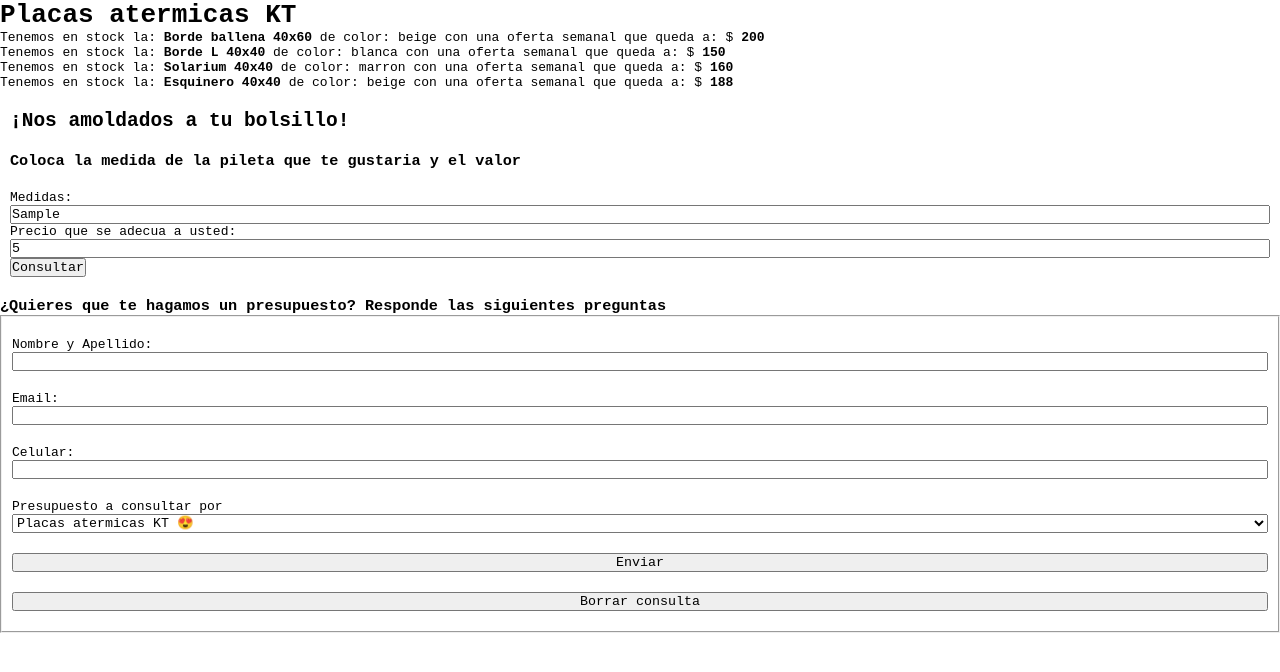
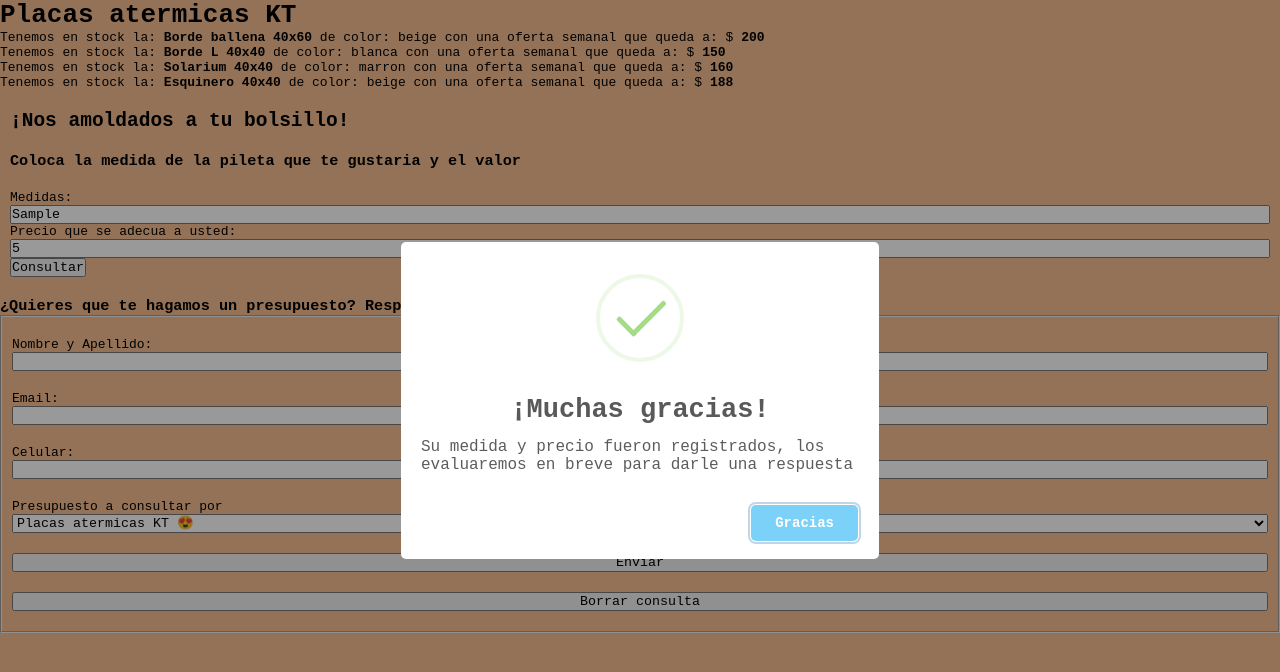
Before and after one commit to Pinkei/PreEntrega3-Aristimuno_Keila, a plain HTML site: page index.html in a window 1280 px wide. Both pictures are taken after typing "Sample", "5" into the empty fields and a click on the button "Consultar". Drawn offline with nearby package versions, Linux system fonts and the light colour scheme.

Commit message:
ultimos retoques

```diff
--- a/index.html
+++ b/index.html
@@ -7,7 +7,7 @@
     <link rel="stylesheet" href="style.css">
     <title>Placas atermicas</title>
 </head>
-<body>
+<body class="body">
 <!-- Guardado en Storage las consultas que pasa -->
 <h1>Placas atermicas KT</h1>
 
@@ -26,7 +26,7 @@
     <label for="precio">Precio que se adecua a usted:</label>
     <input type="number" name="precio" id="precio" />
     </div>
-    <button>Consultar</button>
+    <button id="consultar">Consultar</button>
 </div>
 </form>
 
@@ -38,7 +38,8 @@
         <fieldset class="inputsContainer">
     <div class="input">
     <label for="nombre_apellido">Nombre y Apellido:</label>
-    <input type="text" name="nombre_apellido" />
+    <input type="text" name="nombre_apellido"  />
+
     </div>
 <div class="input">
     <label for="email">Email:</label>
@@ -65,7 +66,7 @@
         </fieldset>
     </form>
 
-
+    <script src="https://unpkg.com/sweetalert/dist/sweetalert.min.js"></script>
     <script src="main.js"></script>
 </body>
 </html>
--- a/main.js
+++ b/main.js
@@ -112,13 +112,21 @@ form.addEventListener('submit', function (event) {
     alert('Por favor, ingrese un valor numérico válido para el precio.');
     return;
     }
-
+//localStorage
     let newProd = new Productos(inputMedidas.value, inputPrecio.value);
     aux.push(newProd);
     localStorage.setItem('Consultas', JSON.stringify(aux));
     });
-
-
-  //accedo al DOM
-
-//let formulario = document.getElementById("formDatos");
+    //boton sweet
+    const botonConsultar = document.getElementById("consultar");
+    botonConsultar.addEventListener("click", function(){
+        if (inputMedidas.value.trim() === '' || inputPrecio.value.trim() === '') {
+            return;
+        }
+    swal({
+        title: "¡Muchas gracias!",
+        text: "Su medida y precio fueron registrados, los evaluaremos en breve para darle una respuesta",
+        icon: "success",
+        button: "Gracias",
+        })
+    });
--- a/style.css
+++ b/style.css
@@ -6,6 +6,11 @@
     color: black;
 
 }
+
+.body{
+    background-color: rgba(240, 152, 80, 0.623);
+}
+
 .pileCliente{
     display: flex;
     flex-direction: column;
```
